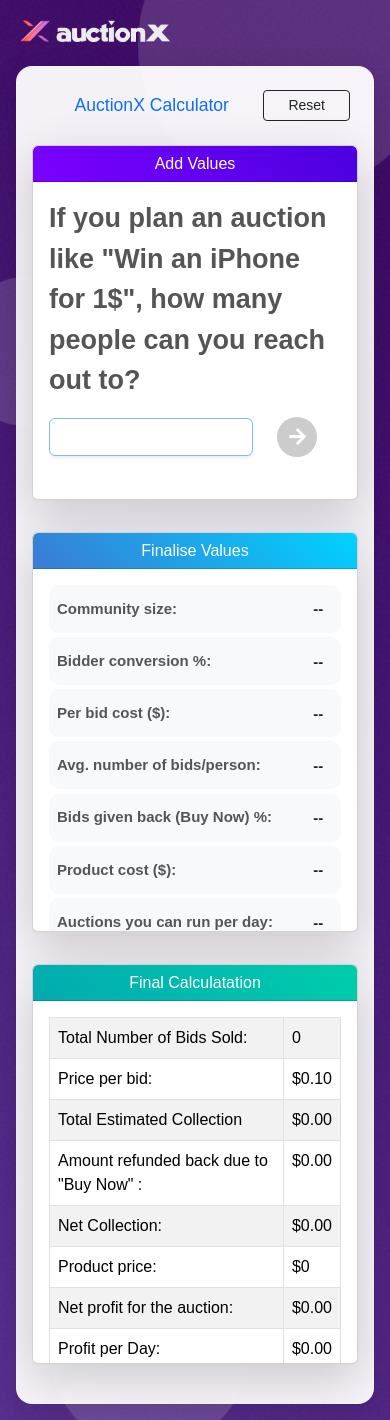
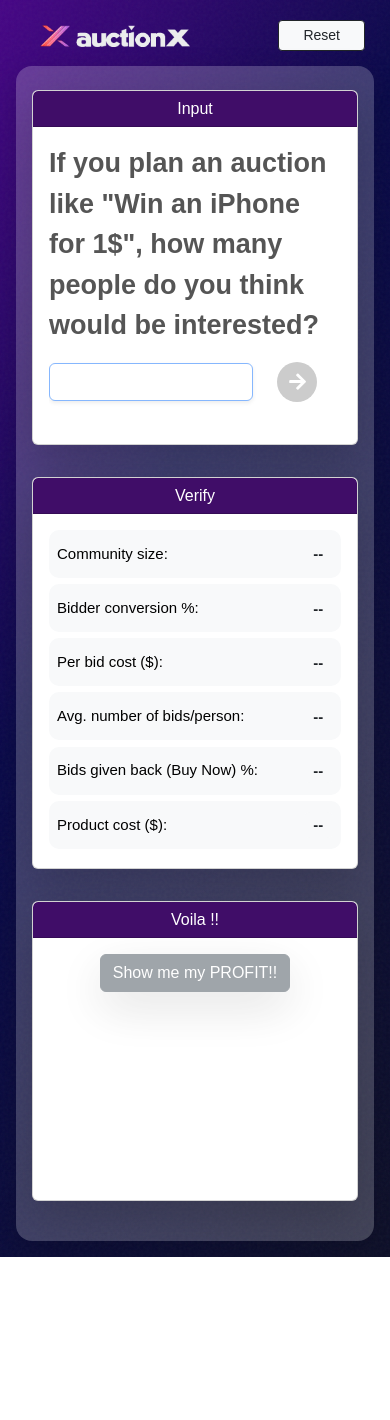
Before and after one commit to tushar6862/auctionx-calculator, a React (Create React App) app: page / in a window 390 px wide. After the commit the page ends 1257 px from the top, so only its background shows below. Built offline with nearby package versions, Linux system fonts and the light colour scheme.

Commit message:
AuctionX cal New Changes

```diff
--- a/src/components/AuctionCalculator/index.js
+++ b/src/components/AuctionCalculator/index.js
@@ -9,6 +9,8 @@
 
 const AuctionCalculator = () => {
   const inputRef = useRef(null);
+  const [showResults, setShowResults] = useState(false);
+
   // Animation for the form
   const formAnimation = useSpring({
     from: { opacity: 0, transform: "translateY(50px)" },
@@ -27,12 +29,12 @@
     {
       name: "communitySize",
       label: "Community size",
-      title: `If you plan an auction like "Win an iPhone for 1$", how many people can you reach out to?`,
+      title: `If you plan an auction like "Win an iPhone for 1$", how many people do you think would be interested?`,
     },
     {
       name: "bidderConversionPercent",
       label: "Bidder conversion %",
-      title: `How many percentage of those do you think will come participate in an auction?`,
+      title: `How many of these will actually come and participate to "Win the iPhone" for 1$?`,
     },
     {
       name: "perBidCost",
@@ -43,7 +45,7 @@
     {
       name: "avgBidsPerPerson",
       label: "Avg. number of bids/person",
-      title: `How much average amount do you think a bidder would comfortably spend in an auction? $`,
+      title: `How much average amount do you think a bidder would comfortably spend in an auction?`,
     },
     {
       name: "bidsGivenBackPercent",
@@ -203,48 +205,41 @@
   });
 
   return (
-    <div className="auction-calculator-container">
+    <div className="auction-calculator-container gradientAni">
       {/* Background elements */}
-      <div className="background-circle circle-1"></div>
-      <div className="background-circle circle-2"></div>
-      <div className="background-circle circle-3"></div>
-      <div className="background-circle circle-4"></div>
       <div className="noise"></div>
 
-      <div className="logo-container">
+      <div
+        className="logo-container d-flex align-items-center justify-content-between w-100 responsive-padding"
+      >
         <img
           src={Logo}
           alt="AuctionX Logo"
           className="logo-image"
           style={{ width: "200px", height: "auto" }}
         />
-      </div>
-
-      <animated.div style={formAnimation} className="calculator-content">
-        <div className="form-header mb-2 d-flex justify-content-between align-items-center">
-          <div className="flex-grow-1 text-center">
-            <h3 className="text-primary mb-0">AuctionX Calculator</h3>
-          </div>
         <Button
           variant="outline-dark"
           size="sm"
-            className="px-4 btn-reset hover-effect"
+          className="px-4 btn-reset hover-effect bg-light text-dark"
           onClick={() => {
             formik.resetForm();
             setActiveField("communitySize");
             setCompletedFields([]);
+            setShowResults(false);
           }}
         >
           Reset
         </Button>
       </div>
 
+      <animated.div style={formAnimation} className="calculator-content">
         <Row className="calculator-row">
           {/* Left Column - Input Fields */}
           <Col xs={12} md={12} lg={4} className="form-column mb-3 mb-md-0">
             <Card className="h-100 input-card shadow-lg">
               <Card.Header className="bg-gradient-primary text-white">
-                <h5 className="mb-0">Add Values</h5>
+                <h5 className="mb-0">Input</h5>
               </Card.Header>
               <Card.Body>
                 <div className="input-fields-container">
@@ -293,6 +288,14 @@
                             ref={field.name === activeField ? inputRef : null}
                             style={{ width: "70%" }}
                           />
+                          {field.name === "avgBidsPerPerson" ? (
+                            <span className="fs-5 ms-2 me-2">$</span>
+                          ) : (
+                            (field.name === "bidderConversionPercent" ||
+                              field.name === "bidsGivenBackPercent") && (
+                              <span className="fs-5 ms-2 me-2">%</span>
+                            )
+                          )}
                           <button
                             type="button"
                             className="field-nav-button pulse-animation"
@@ -319,12 +322,16 @@
           {/* Middle Column - Value List */}
           <Col xs={12} md={12} lg={4} className="value-column mb-3 mb-md-0">
             <Card className="h-100 value-card shadow-lg">
-              <Card.Header className="bg-gradient-secondary text-white">
-                <h5 className="mb-0">Finalise Values</h5>
+              <Card.Header className="bg-gradient-primary text-white">
+                <h5 className="mb-0">Verify</h5>
               </Card.Header>
               <Card.Body>
                 <div className="value-list-container">
-                  {fields.map((field) => (
+                  {fields.map((field) => {
+                    if (field.title === "Auctions you can run per day")
+                      return null;
+
+                    return (
                       <div
                         key={`value-${field.name}`}
                         className={`value-item ${
@@ -335,7 +342,7 @@
                       >
                         <div className="value-label-container">
                           <span
-                          className="value-label fw-bold"
+                            className="value-label"
                             style={{ fontSize: "15px" }}
                           >
                             {field.label}:
@@ -356,7 +363,8 @@
                             : "--"}
                         </span>
                       </div>
-                  ))}
+                    );
+                  })}
                 </div>
               </Card.Body>
             </Card>
@@ -365,14 +373,43 @@
           {/* Right Column - Results */}
           <Col xs={12} md={12} lg={4} className="results-column mb-3 mb-md-0">
             <Card className="h-100 results-card shadow-lg">
-              <Card.Header className="bg-gradient-success text-white">
-                <h5 className="mb-0">Final Calculatation</h5>
+              <Card.Header className="bg-gradient-primary text-white">
+                <h5 className="mb-0">Voila !!</h5>
               </Card.Header>
               <Card.Body>
-                <Table striped bordered hover>
+                {!showResults && (
+                  <div className="text-center mb-4">
+                    <Button
+                      variant="success"
+                      size="md"
+                      className="shadow-lg"
+                      onClick={() => setShowResults((prev) => !prev)}
+                      disabled={!completedFields.includes("auctionsPerDay")}
+                      style={{
+                        backgroundColor: completedFields.includes(
+                          "auctionsPerDay"
+                        )
+                          ? "#28a745"
+                          : "#6c757d",
+                        borderColor: completedFields.includes("auctionsPerDay")
+                          ? "#28a745"
+                          : "#6c757d",
+                        cursor: completedFields.includes("auctionsPerDay")
+                          ? "pointer"
+                          : "not-allowed",
+                      }}
+                    >
+                      Show me my PROFIT!!
+                    </Button>
+                  </div>
+                )}
+                {showResults && (
+                  <Table striped bordered hover style={{ fontSize: "15px" }}>
                     <tbody>
                       <tr>
-                      <td className="text-start">Total Number of Bids Sold:</td>
+                        <td className="text-start">
+                          Total Number of Bids Sold:
+                        </td>
                         <td className="text-start">
                           {" "}
                           {calculations.totalExpectedBids?.toLocaleString(
@@ -395,7 +432,9 @@
                         </td>
                       </tr>
                       <tr>
-                      <td className="text-start">Total Estimated Collection</td>
+                        <td className="text-start">
+                          Total Estimated Collection
+                        </td>
                         <td className="text-start">
                           {" "}
                           $
@@ -414,10 +453,13 @@
                         </td>
                         <td className="text-start">
                           $
-                        {calculations.refundAmount?.toLocaleString(undefined, {
+                          {calculations.refundAmount?.toLocaleString(
+                            undefined,
+                            {
                               minimumFractionDigits: 2,
                               maximumFractionDigits: 2,
-                        }) || 0}
+                            }
+                          ) || 0}
                         </td>
                       </tr>
                       <tr>
@@ -425,10 +467,13 @@
                         <td className="text-start">
                           {" "}
                           $
-                        {calculations.netCollection?.toLocaleString(undefined, {
+                          {calculations.netCollection?.toLocaleString(
+                            undefined,
+                            {
                               minimumFractionDigits: 2,
                               maximumFractionDigits: 2,
-                        }) || 0}
+                            }
+                          ) || 0}
                         </td>
                       </tr>
                       <tr>
@@ -456,14 +501,17 @@
                           }) || 0}
                         </td>
                       </tr>
-                    <tr>
+                      {/* <tr>
                         <td className="text-start">Profit per Day:</td>
                         <td className="text-start">
                           $
-                        {calculations.profitPerDay?.toLocaleString(undefined, {
+                          {calculations.profitPerDay?.toLocaleString(
+                            undefined,
+                            {
                               minimumFractionDigits: 2,
                               maximumFractionDigits: 2,
-                        }) || 0}
+                            }
+                          ) || 0}
                         </td>
                       </tr>
                       <tr>
@@ -481,9 +529,10 @@
                             }
                           ) || 0}
                         </td>
-                    </tr>
+                      </tr> */}
                     </tbody>
                   </Table>
+                )}
               </Card.Body>
             </Card>
           </Col>
--- a/src/components/AuctionCalculator/style.css
+++ b/src/components/AuctionCalculator/style.css
@@ -8,11 +8,27 @@
   padding: 4rem 2rem;
   position: relative;
   overflow: hidden;
-  background: linear-gradient(45deg, #2a0845, #6441a5, #3b0764, #4a1f84);
   background-size: 400% 400%;
   animation: gradientBackground 15s ease infinite;
 }
+.gradientAni {
+  background: linear-gradient(300deg, #0e1117, #080848, darkviolet);
+  background-size: 180% 180%;
+  animation: gradientAni 10s ease infinite;
+  opacity: 100%;
+}
 
+@keyframes gradientAni {
+  0% {
+    background-position: 0% 50%;
+  }
+  50% {
+    background-position: 100% 50%;
+  }
+  100% {
+    background-position: 0% 50%;
+  }
+}
 .noise {
   position: absolute;
   top: 0;
@@ -28,7 +44,7 @@
   width: 100%;
   max-width: 1200px;
   margin: 0 auto;
-  background-color: rgba(255, 255, 255, 0.95);
+  background-color: #ffffff36;
   border-radius: 16px;
   box-shadow: 0 10px 30px rgba(0, 0, 0, 0.15);
   padding: 1.5rem;
@@ -113,133 +129,19 @@
   min-height: 3rem;
 }
 
-/* Responsive adjustments */
-@media (max-width: 992px) {
-  .calculator-row {
-    flex-direction: column;
-    height: auto;
-    max-height: none;
-  }
-
-  .form-column,
-  .value-column,
-  .results-column {
-    width: 100%;
-    margin-bottom: 1rem;
-    height: auto;
-  }
-
-  .input-card,
-  .value-card,
-  .results-card {
-    height: auto;
-    min-height: 300px;
-    max-height: 400px;
-  }
-}
-
-.glow {
-  position: absolute;
-  border-radius: 50%;
-  background: radial-gradient(
-    circle,
-    rgba(255, 255, 255, 0.2) 0%,
-    rgba(255, 255, 255, 0) 70%
-  );
-  animation: float 10s ease-in-out infinite;
-  pointer-events: none;
-}
-
-.glow-1 {
-  top: 20%;
-  left: 70%;
-  width: 400px;
-  height: 400px;
-}
-
-.glow-2 {
-  top: 70%;
-  left: 20%;
-  width: 350px;
-  height: 350px;
-  animation-delay: -3s;
-}
-
-@keyframes gradientBackground {
-  0% {
-    background-position: 0% 50%;
-  }
-  50% {
-    background-position: 100% 50%;
-  }
-  100% {
-    background-position: 0% 50%;
-  }
-}
-
-@keyframes float {
-  0% {
-    transform: translate(0, 0);
-  }
-  50% {
-    transform: translate(-10px, -30px);
-  }
-  100% {
-    transform: translate(0, 0);
-  }
-}
-
 .logo-container {
   position: absolute;
   top: 20px;
   left: 20px;
+  right: 20px;
   display: flex;
   align-items: center;
+  justify-content: space-between;
 }
 
 .logo-image {
   width: 100px;
   height: auto;
-}
-
-/* Floating background circles */
-.background-circle {
-  position: absolute;
-  border-radius: 50%;
-  background: rgba(255, 255, 255, 0.15);
-  animation: float 15s infinite ease-in-out;
-}
-
-.circle-1 {
-  width: 300px;
-  height: 300px;
-  top: -100px;
-  right: -50px;
-  animation-delay: 0s;
-}
-
-.circle-2 {
-  width: 200px;
-  height: 200px;
-  bottom: -50px;
-  left: 10%;
-  animation-delay: 2s;
-}
-
-.circle-3 {
-  width: 150px;
-  height: 150px;
-  top: 20%;
-  left: -50px;
-  animation-delay: 4s;
-}
-
-.circle-4 {
-  width: 80px;
-  height: 80px;
-  bottom: 20%;
-  right: 10%;
-  animation-delay: 6s;
 }
 
 body {
@@ -324,6 +226,10 @@
 }
 
 @media (max-width: 768px) {
+  .responsive-padding {
+    padding-right: 55px !important;
+  }
+
   .form-header {
     padding: 0.75rem;
     margin-bottom: 0.5rem !important;
@@ -425,6 +331,10 @@
   }
 }
 @media (max-width: 480px) {
+   .responsive-padding {
+    padding-right: 50px !important;
+  }
+
   .form-header {
     padding: 0.5rem;
   }
@@ -477,7 +387,8 @@
 .input-card:hover,
 .value-card:hover,
 .results-card:hover {
-  box-shadow: 0 6px 12px rgba(0, 0, 0, 0.1);
+  transform: none !important;
+  box-shadow: 0 1rem 3rem rgba(0, 0, 0, 0.175) !important;
 }
 
 .input-card {
@@ -515,8 +426,7 @@
 }
 
 .value-label {
-  font-weight: 500;
-  color: #555;
+  color: #000;
 }
 
 .value-value {
@@ -533,6 +443,10 @@
 /* Responsive adjustments */
 
 @media (max-width: 992px) {
+  .responsive-padding {
+    padding-right: 60px !important;
+  }
+
   .calculator-content {
     padding: 1rem;
     max-height: none;
@@ -561,6 +475,10 @@
 }
 
 @media (max-width: 600px) {
+   .responsive-padding {
+    padding-right: 45px !important;
+  }
+
   .calculator-content {
     /* padding: 1rem;
     max-height: none; */
@@ -1210,7 +1128,7 @@
 }
 
 /* Hide arrows in Firefox */
-.no-spinner[type='number'] {
+.no-spinner[type="number"] {
   -moz-appearance: textfield;
 }
 
@@ -1249,15 +1167,7 @@
 
 /* Card header gradients */
 .bg-gradient-primary {
-  background: linear-gradient(45deg, #7c00ff, #4a00e0);
-}
-
-.bg-gradient-secondary {
-  background: linear-gradient(45deg, #3a7bd5, #00d2ff);
-}
-
-.bg-gradient-success {
-  background: linear-gradient(45deg, #02aab0, #00cdac);
+  background: #400d68 !important;
 }
 
 /* Enhanced card styling */
@@ -1283,7 +1193,7 @@
 
 /* Improved value items */
 .value-item {
-  margin-bottom: 1px;
+  margin-bottom: 3px;
   padding: 0.5rem;
   border-radius: 10px;
   background-color: #f8f9fa;
@@ -1293,13 +1203,14 @@
   align-items: center;
 }
 
+.responsive-padding {
+  padding-left: 20px;
+  padding-right: 100px;
+}
+
 .value-item.completed {
   background-color: rgba(0, 200, 83, 0.1);
   border-left: 4px solid #00c853;
-}
-
-.value-item:hover {
-  box-shadow: 0 4px 8px rgba(0, 0, 0, 0.1);
 }
 
 /* Enhanced result items */
```
Also changed, not shown: src/App.css (line endings or trailing spaces). Lines whose indentation alone changed are shown as unchanged.
